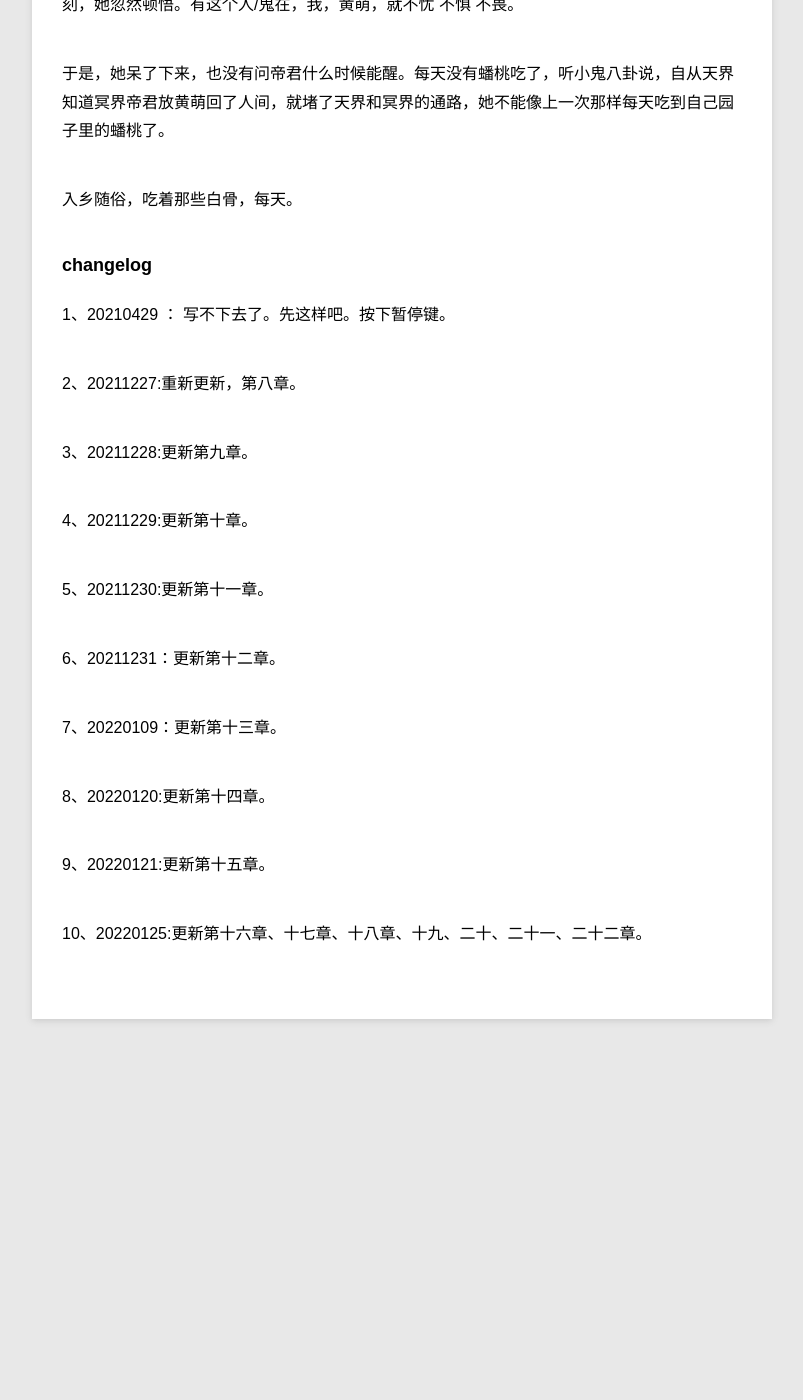
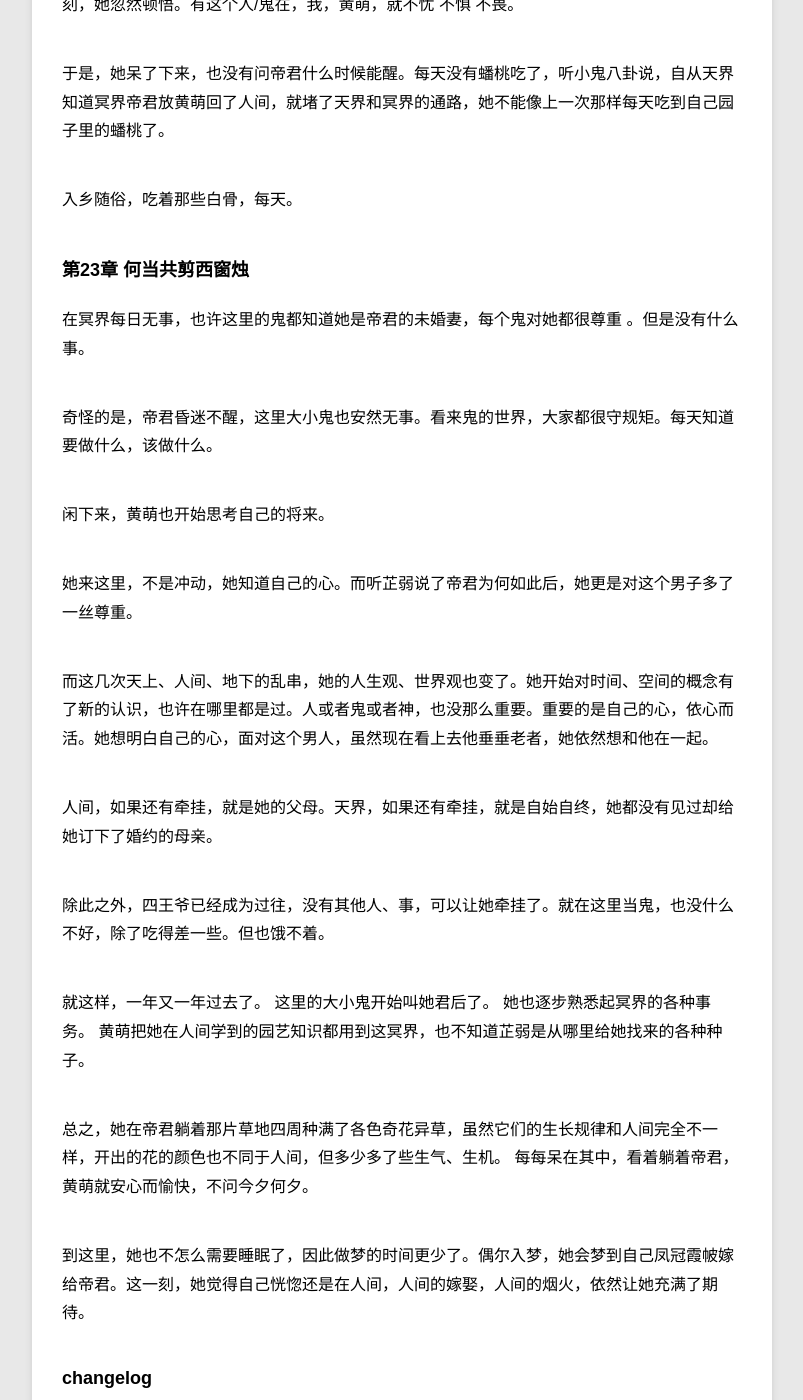
Before and after one commit to violettianjie/violettianjie.github.io, a Jekyll site: the page built from _posts/blog/2020-12-26-xiyu.md, in a window 1280 px wide and 1400 px high, scrolled down 36359 px. Shown: the whole window, without its empty margins (78-881 px from the left). Built offline with Jekyll 4.4.1, drawn with Linux system fonts in a browser that asks for light colours; before the commit the page ends 37458 px from its top, so only the background shows below that; some of the changed text lies outside the part shown.

Commit message:
Update 2020-12-26-xiyu.md

```diff
--- a/_posts/blog/2020-12-26-xiyu.md
+++ b/_posts/blog/2020-12-26-xiyu.md
@@ -818,6 +818,28 @@ category: blog
 
 入乡随俗，吃着那些白骨，每天。
 
+### 第23章 何当共剪西窗烛
+
+在冥界每日无事，也许这里的鬼都知道她是帝君的未婚妻，每个鬼对她都很尊重 。但是没有什么事。
+
+奇怪的是，帝君昏迷不醒，这里大小鬼也安然无事。看来鬼的世界，大家都很守规矩。每天知道要做什么，该做什么。
+
+闲下来，黄萌也开始思考自己的将来。
+
+她来这里，不是冲动，她知道自己的心。而听芷弱说了帝君为何如此后，她更是对这个男子多了一丝尊重。
+
+而这几次天上、人间、地下的乱串，她的人生观、世界观也变了。她开始对时间、空间的概念有了新的认识，也许在哪里都是过。人或者鬼或者神，也没那么重要。重要的是自己的心，依心而活。她想明白自己的心，面对这个男人，虽然现在看上去他垂垂老者，她依然想和他在一起。
+
+人间，如果还有牵挂，就是她的父母。天界，如果还有牵挂，就是自始自终，她都没有见过却给她订下了婚约的母亲。
+
+除此之外，四王爷已经成为过往，没有其他人、事，可以让她牵挂了。就在这里当鬼，也没什么不好，除了吃得差一些。但也饿不着。
+
+就这样，一年又一年过去了。 这里的大小鬼开始叫她君后了。 她也逐步熟悉起冥界的各种事务。 黄萌把她在人间学到的园艺知识都用到这冥界，也不知道芷弱是从哪里给她找来的各种种子。
+
+总之，她在帝君躺着那片草地四周种满了各色奇花异草，虽然它们的生长规律和人间完全不一样，开出的花的颜色也不同于人间，但多少多了些生气、生机。 每每呆在其中，看着躺着帝君，黄萌就安心而愉快，不问今夕何夕。
+
+到这里，她也不怎么需要睡眠了，因此做梦的时间更少了。偶尔入梦，她会梦到自己凤冠霞帔嫁给帝君。这一刻，她觉得自己恍惚还是在人间，人间的嫁娶，人间的烟火，依然让她充满了期待。
+
 
 ### changelog
 
```
Also changed, not shown: other parts of _posts/blog/2020-12-26-xiyu.md (+1 -1 lines).
